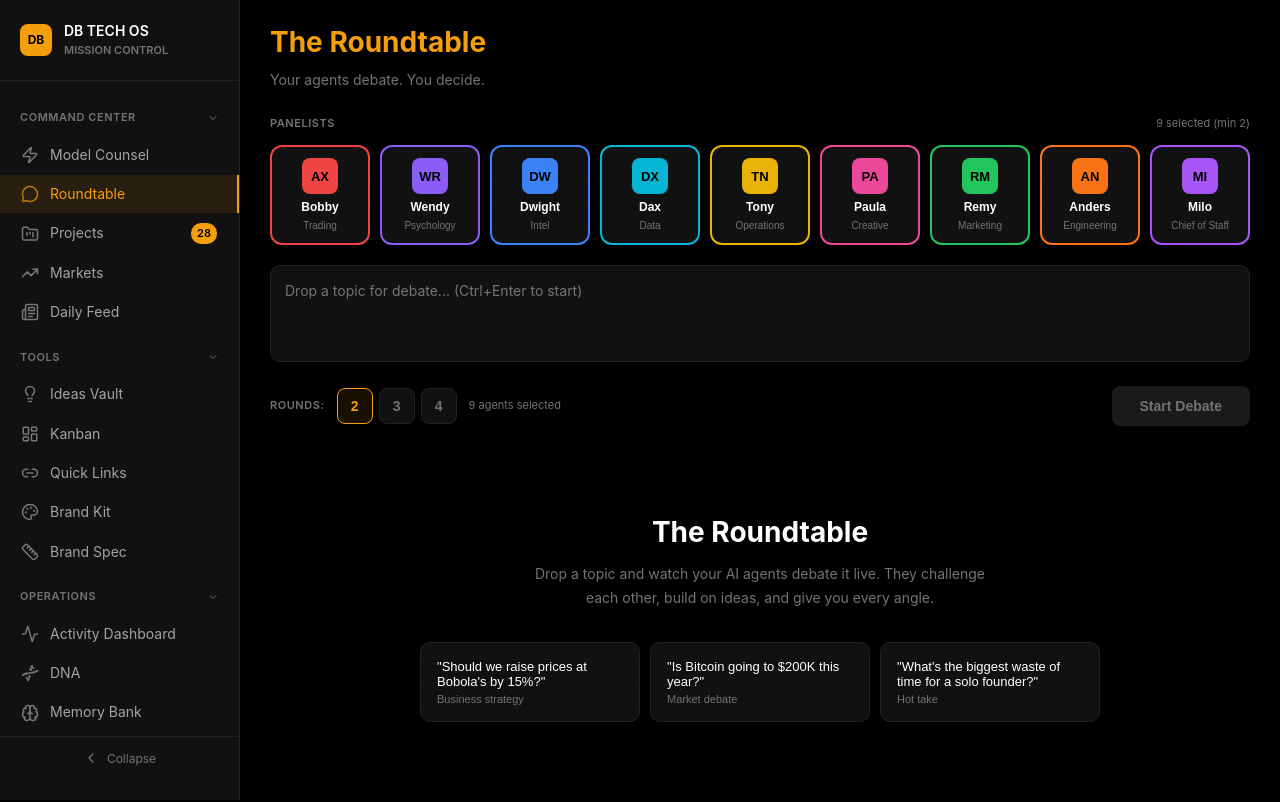
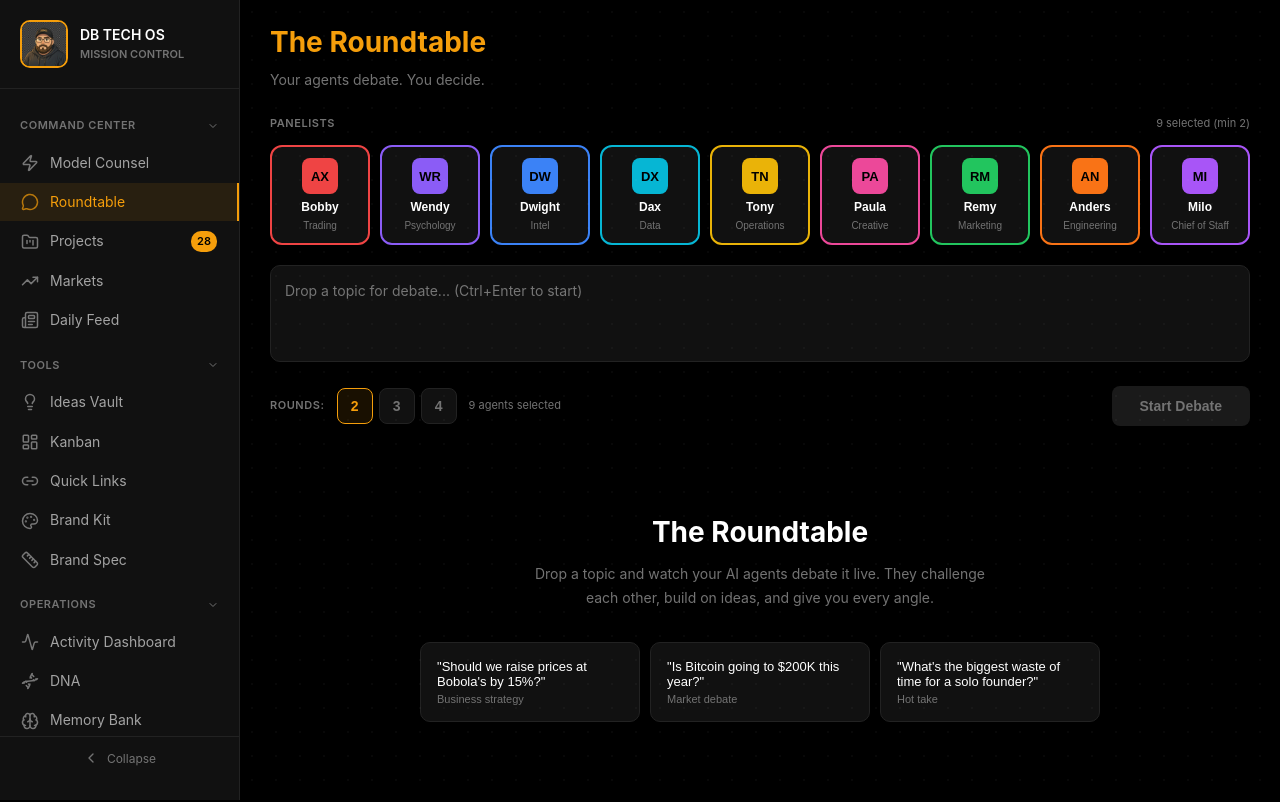
Before and after one commit to Milobuilds45/dbtech45, a Next.js app: page /roundtable in a window 1280 px wide. Built offline with nearby package versions, Linux system fonts and the light colour scheme.

Commit message:
feat: sidebar avatar + roundtable collapse/expand toggles

```diff
--- a/src/app/(dashboard)/roundtable/page.tsx
+++ b/src/app/(dashboard)/roundtable/page.tsx
@@ -45,7 +45,16 @@ export default function RoundtablePage() {
   const [messages, setMessages] = useState<RoundMessage[]>([]);
   const [loading, setLoading] = useState(false);
   const [currentRound, setCurrentRound] = useState(0);
+  const [collapsedResponses, setCollapsedResponses] = useState<Set<string>>(new Set());
   const chatRef = useRef<HTMLDivElement>(null);
+
+  const toggleResponseCollapse = (key: string) => {
+    setCollapsedResponses(prev => {
+      const next = new Set(prev);
+      if (next.has(key)) next.delete(key); else next.add(key);
+      return next;
+    });
+  };
 
   useEffect(() => {
     fetch('/api/roundtable')
@@ -233,15 +242,37 @@ export default function RoundtablePage() {
 
                 {messages.filter(m => m.round === round).map((msg, i) => {
                   const display = AGENT_DISPLAY[msg.agentId] || { initials: '??', label: msg.agentId, role: '', color: b.smoke };
+                  const responseKey = `${msg.agentId}-${round}-${i}`;
+                  const isCollapsed = collapsedResponses.has(responseKey);
+                  const tokenCount = msg.content ? msg.content.split(/\s+/).length : 0;
                   return (
-                    <div key={`${msg.agentId}-${round}-${i}`} style={{ padding: '14px 20px', borderLeft: `3px solid ${display.color}`, margin: '4px 12px', borderRadius: '0 8px 8px 0' }}>
-                      <div style={{ display: 'flex', alignItems: 'center', gap: '10px', marginBottom: '8px' }}>
+                    <div key={responseKey} style={{ padding: '0', borderLeft: `3px solid ${display.color}`, margin: '4px 12px', borderRadius: '0 8px 8px 0', overflow: 'hidden' }}>
+                      {/* Header - always visible, clickable to toggle */}
+                      <div
+                        onClick={() => toggleResponseCollapse(responseKey)}
+                        style={{ display: 'flex', alignItems: 'center', gap: '10px', padding: '14px 20px', cursor: 'pointer', userSelect: 'none' }}
+                      >
+                        <svg width="14" height="14" viewBox="0 0 24 24" fill="none" stroke={b.smoke} strokeWidth="2" strokeLinecap="round" strokeLinejoin="round"
+                          style={{ transform: isCollapsed ? 'rotate(-90deg)' : 'rotate(0deg)', transition: 'transform 0.2s', flexShrink: 0 }}>
+                          <polyline points="6 9 12 15 18 9"/>
+                        </svg>
                         <div style={{ width: '28px', height: '28px', borderRadius: '6px', background: display.color, display: 'flex', alignItems: 'center', justifyContent: 'center', color: b.void, fontSize: '10px', fontWeight: 700 }}>{display.initials}</div>
                         <span style={{ fontWeight: 700, fontSize: '13px', color: display.color }}>{display.label}</span>
                         <span style={{ fontSize: '10px', color: b.smoke, background: b.graphite, padding: '2px 8px', borderRadius: '4px' }}>{display.role}</span>
-                        {msg.latencyMs > 0 && <span style={{ fontSize: '10px', color: b.smoke, marginLeft: 'auto' }}>{(msg.latencyMs / 1000).toFixed(1)}s</span>}
+                        <div style={{ display: 'flex', alignItems: 'center', gap: '10px', marginLeft: 'auto', fontSize: '10px', color: b.smoke }}>
+                          {tokenCount > 0 && <span>{tokenCount} words</span>}
+                          {msg.latencyMs > 0 && <span>{(msg.latencyMs / 1000).toFixed(1)}s</span>}
+                        </div>
                       </div>
-                      <div style={{ fontSize: '13px', color: b.silver, lineHeight: '1.7', paddingLeft: '38px' }}>{msg.content}</div>
+                      {/* Response body - collapsible */}
+                      <div style={{
+                        maxHeight: isCollapsed ? '0px' : '2000px',
+                        overflow: 'hidden',
+                        padding: isCollapsed ? '0 20px 0 62px' : '0 20px 14px 62px',
+                        transition: 'max-height 0.25s ease, padding 0.25s ease',
+                      }}>
+                        <div style={{ fontSize: '13px', color: b.silver, lineHeight: '1.7' }}>{msg.content}</div>
+                      </div>
                     </div>
                   );
                 })}
--- a/src/components/AppSidebar.tsx
+++ b/src/components/AppSidebar.tsx
@@ -3,6 +3,7 @@
 import { useState, useEffect, useCallback, type ReactNode } from 'react';
 import { usePathname } from 'next/navigation';
 import Link from 'next/link';
+import Image from 'next/image';
 import { brand } from '@/lib/brand';
 import {
   ChevronLeft,
@@ -325,10 +326,21 @@ export default function AppSidebar({ children }: { children: React.ReactNode })
       }}>
         <Link href="/" style={{ textDecoration: 'none', color: 'inherit', display: 'flex', alignItems: 'center' }}>
           <div style={{
-            width: '32px', height: '32px', background: brand.amber, borderRadius: '8px',
-            display: 'flex', alignItems: 'center', justifyContent: 'center',
-            color: brand.void, fontWeight: 700, fontSize: '12px', flexShrink: 0,
-          }}>DB</div>
+            width: collapsed && !isMobile ? '36px' : '48px',
+            height: collapsed && !isMobile ? '36px' : '48px',
+            borderRadius: '10px',
+            overflow: 'hidden',
+            border: `2px solid ${brand.amber}`,
+            flexShrink: 0,
+          }}>
+            <Image
+              src="/derek-avatar.png"
+              alt="Derek"
+              width={48}
+              height={48}
+              style={{ width: '100%', height: '100%', objectFit: 'cover', objectPosition: 'center top' }}
+            />
+          </div>
           {!(collapsed && !isMobile) && (
             <div style={{ marginLeft: '12px', fontSize: '14px', fontWeight: 600 }}>
               <div style={{ color: brand.white }}>DB TECH OS</div>
```
Also changed, not shown: public/derek-avatar.png (added).
